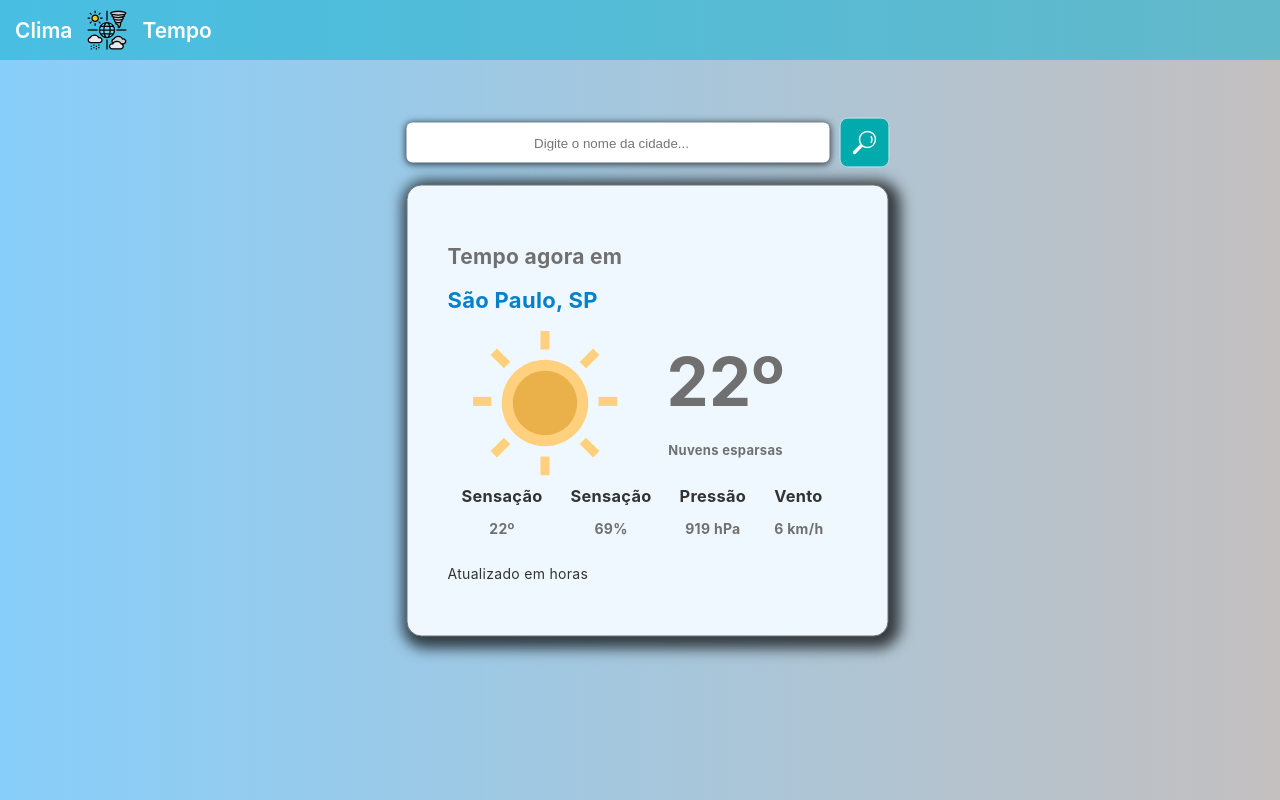
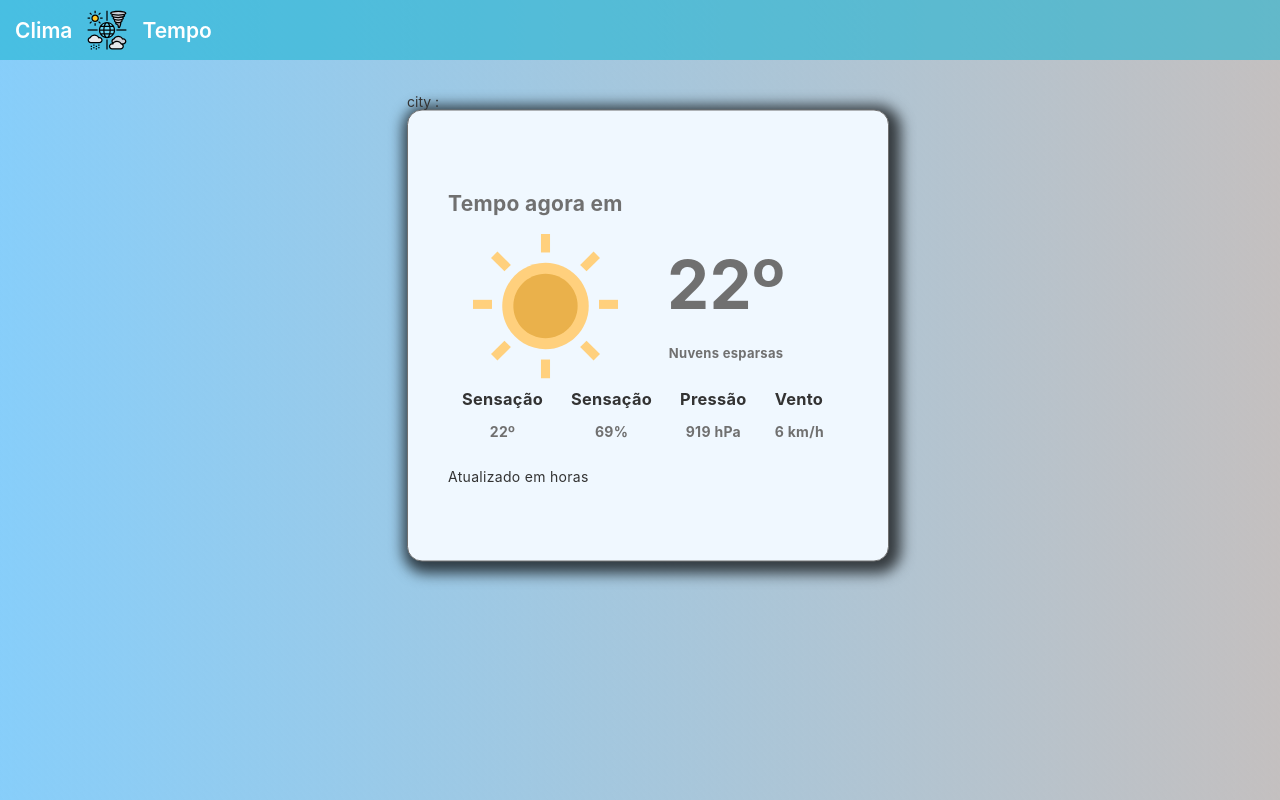
Before and after one commit to suzukikarol/Climatempo, an Angular app in the folder weather-project/: page / in a window 1280 px wide. Built offline with nearby package versions, Linux system fonts and the light colour scheme; no server answers.

Commit message:
serviço já retornando resposta da api, código realizado em conjunto com o time

```diff
--- a/weather-project/src/app/buscar-clima/buscar-clima.component.ts
+++ b/weather-project/src/app/buscar-clima/buscar-clima.component.ts
@@ -1,23 +1,23 @@
-import { Component, OnInit } from '@angular/core';
+import { Component, OnInit, Input } from '@angular/core';
 import { ServiceApiService } from "../service-api.service";
 
 @Component({
   selector: 'app-buscar-clima',
   templateUrl: './buscar-clima.component.html',
-  styleUrls: ['./buscar-clima.component.css']
+  styleUrls: ['./buscar-clima.component.css'],
+  template: `city : {{city}}`
 })
 export class BuscarClimaComponent implements OnInit {
 
-  estado="sao paulo";
-  mostrarInput: any;
-  tempo:any;
-  busca: any;
+  estado="bahia";
+  retorno:any;
+  @Input() city:any;
 
   constructor(private myservice: ServiceApiService) { }
 
   ngOnInit() {
     this.myservice.getData(this.estado).subscribe((data) => {
-      this.tempo =  Object.create(data).data[0];
+      this.retorno =  Object.create(data).data[0];
 
     })
  };
@@ -27,7 +27,9 @@ export class BuscarClimaComponent implements OnInit {
   // }
 
    mostraValor() {
-     console.log(this.tempo)
+     this.city = this.retorno.city_name;
+     console.log(this.retorno);
+     console.log(this.city);
   }
 
 }
--- a/weather-project/src/app/mostra-tempo/mostra-tempo.component.html
+++ b/weather-project/src/app/mostra-tempo/mostra-tempo.component.html
@@ -3,7 +3,7 @@
 
     <div class="left">
         <h2 class="title">Tempo agora em</h2>
-        <h2 class="city">São Paulo, SP</h2>
+        <h2 class="city"></h2>
     </div>
 
     <div class="row">
--- a/weather-project/src/app/mostra-tempo/mostra-tempo.component.ts
+++ b/weather-project/src/app/mostra-tempo/mostra-tempo.component.ts
@@ -1,5 +1,4 @@
 import { Component, OnInit } from '@angular/core';
-
 
 @Component({
   selector: 'app-mostra-tempo',
```
Also changed, not shown: weather-project/src/app/app.module.ts (line endings or trailing spaces).
